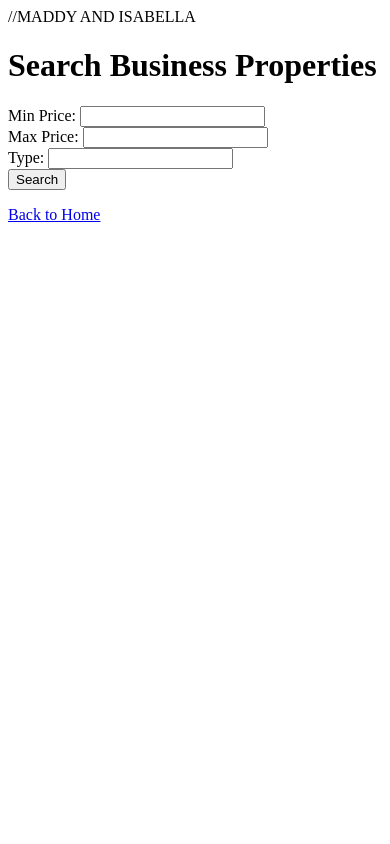
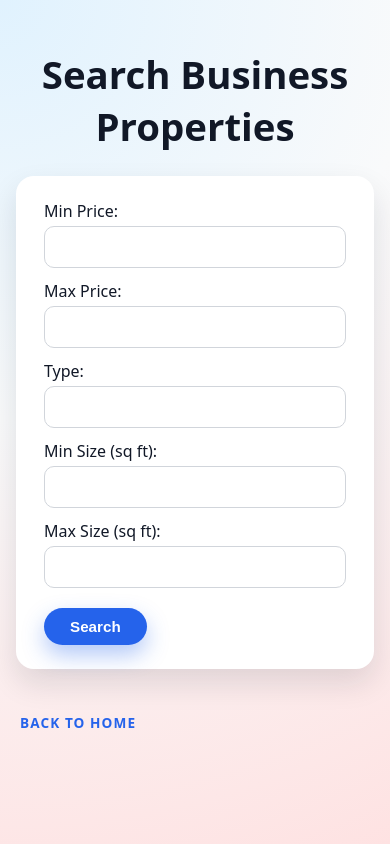
Before and after one commit to 427am/DB_Website, a PHP site: page /search_business.php in a window 390 px wide. Run offline with PHP 8.4, Linux system fonts and the light colour scheme.

Commit message:
Add files via upload

```diff
--- a/realestate_site/agents.php
+++ b/realestate_site/agents.php
@@ -3,6 +3,7 @@
 <html>
 <head>
     <title>Agents</title>
+    <link rel="stylesheet" href="style.css">
 </head>
 <body>
 
--- a/realestate_site/buyers.php
+++ b/realestate_site/buyers.php
@@ -3,6 +3,7 @@
 <html>
 <head>
     <title>Buyers</title>
+    <link rel="stylesheet" href="style.css">
 </head>
 <body>
 
--- a/realestate_site/db_connect.php
+++ b/realestate_site/db_connect.php
@@ -1,5 +1,3 @@
-//MADDY AND ISABELLA
-
 <?php
 
 $connection = new mysqli("127.0.0.1", "root", "", "realestate", 3306);
--- a/realestate_site/index.php
+++ b/realestate_site/index.php
@@ -5,7 +5,10 @@ ini_set('display_errors', 1);
 <?php include 'db_connect.php'; ?>
 <!DOCTYPE html>
 <html>
-<head><title>Real Estate MLS</title></head>
+<head>
+    <title>Real Estate MLS</title>
+    <link rel="stylesheet" href="style.css">
+</head>
 <body>
     <h1>Real Estate MLS</h1>
     <ul>
--- a/realestate_site/listings.php
+++ b/realestate_site/listings.php
@@ -3,6 +3,7 @@
 <html>
 <head>
     <title>Listings</title>
+    <link rel="stylesheet" href="style.css">
 </head>
 <body>
 
--- a/realestate_site/manual_query.php
+++ b/realestate_site/manual_query.php
@@ -3,6 +3,7 @@
 <html>
 <head>
     <title>Manual SQL Query</title>
+    <link rel="stylesheet" href="style.css">
 </head>
 <body>
 
--- a/realestate_site/search_business.php
+++ b/realestate_site/search_business.php
@@ -7,6 +7,7 @@ ini_set('display_errors', 1);
 <html>
 <head>
     <title>Search Business Properties</title>
+    <link rel="stylesheet" href="style.css">
 </head>
 <body>
 
@@ -16,6 +17,8 @@ ini_set('display_errors', 1);
     Min Price: <input type="number" name="min_price"><br>
     Max Price: <input type="number" name="max_price"><br>
     Type: <input type="text" name="type"><br>
+    Min Size (sq ft): <input type="number" name="min_size"><br>
+    Max Size (sq ft): <input type="number" name="max_size"><br>
     <input type="submit" value="Search">
 </form>
 
@@ -44,10 +47,30 @@ if (!empty($_GET)) {
         $sql .= " AND P.price <= $max";
     }
 
+    if ($_GET['min_size'] !== '' && $_GET['min_size'] !== null) {
+        $minSize = (int)$_GET['min_size'];
+        $sql .= " AND B.size >= $minSize";
+    }
+
+    if ($_GET['max_size'] !== '' && $_GET['max_size'] !== null) {
+        $maxSize = (int)$_GET['max_size'];
+        $sql .= " AND B.size <= $maxSize";
+    }
+
     if ($_GET['type'] !== '' && $_GET['type'] !== null) {
         $type = $connection->real_escape_string($_GET['type']);
         // exact match; you could also do LIKE '%$type%'
         $sql .= " AND B.type = '$type'";
+    }
+
+    if ($_GET['min_size'] !== '' && $_GET['min_size'] !== null) {
+        $minS = (int)$_GET['min_size'];
+        $sql .= " AND B.size >= $minS";
+    }
+
+    if ($_GET['max_size'] !== '' && $_GET['max_size'] !== null) {
+        $maxS = (int)$_GET['max_size'];
+        $sql .= " AND B.size <= $maxS";
     }
 
     $result = $connection->query($sql);
--- a/realestate_site/search_houses.php
+++ b/realestate_site/search_houses.php
@@ -7,6 +7,7 @@ ini_set('display_errors', 1);
 <html>
 <head>
     <title>Search Houses</title>
+    <link rel="stylesheet" href="style.css">
 </head>
 <body>
 
--- /dev/null
+++ b/realestate_site/style.css
@@ -0,0 +1,218 @@
+*,
+*::before,
+*::after {
+    box-sizing: border-box;
+}
+
+body {
+    margin: 0;
+    padding: 40px 16px;
+    font-family: system-ui, -apple-system, BlinkMacSystemFont, "Segoe UI", sans-serif;
+    min-height: 100vh;
+    background: radial-gradient(circle at top left, #e0f2fe 0, #f9fafb 45%, #fee2e2 100%);
+    background-attachment: fixed;
+    color: #111827;
+}
+
+body > * {
+    max-width: 960px;
+    margin-left: auto;
+    margin-right: auto;
+}
+body > p:first-of-type {
+    font-size: 0.85rem;
+    letter-spacing: 0.08em;
+    text-transform: uppercase;
+    color: #6b7280;
+    margin-top: 0;
+}
+
+/* heading */
+h1 {
+    text-align: center;
+    font-size: clamp(2.4rem, 3vw + 1rem, 3.1rem);
+    margin: 8px 0 8px;
+    color: #111827;
+}
+
+h2, h3 {
+    text-align: center;
+    color: #111827;
+}
+.page-subtitle {
+    text-align: center;
+    margin: 0 0 24px;
+    color: #4b5563;
+    font-size: 0.98rem;
+}
+
+/* home page navigation */
+ul {
+    list-style: none;
+    padding: 0;
+    margin: 24px auto 0;
+    max-width: 520px;
+}
+
+ul li {
+    margin-bottom: 16px;
+}
+
+/* main navigation links */
+ul li a {
+    display: block;
+    text-decoration: none;
+    background: #2563eb;
+    color: #ffffff;
+    padding: 12px 20px;
+    border-radius: 999px;
+    text-align: center;
+    font-weight: 600;
+    font-size: 1rem;
+    letter-spacing: 0.02em;
+    box-shadow: 0 12px 24px rgba(37, 99, 235, 0.25);
+    transition:
+        transform 0.15s ease,
+        box-shadow 0.15s ease,
+        background 0.15s ease,
+        letter-spacing 0.15s ease;
+}
+
+ul li a:hover {
+    background: #1d4ed8;
+    transform: translateY(-2px) scale(1.01);
+    letter-spacing: 0.05em;
+    box-shadow: 0 18px 30px rgba(37, 99, 235, 0.35);
+}
+
+table {
+    width: 100%;
+    border-collapse: collapse;
+    margin: 24px auto 32px;
+    background: #ffffff;
+    border-radius: 16px;
+    overflow: hidden;
+    box-shadow: 0 14px 30px rgba(15, 23, 42, 0.12);
+}
+
+th, td {
+    padding: 10px 12px;
+    text-align: left;
+    border-bottom: 1px solid #e5e7eb;
+    font-size: 0.95rem;
+}
+
+th {
+    background: linear-gradient(135deg, #2563eb, #0ea5e9);
+    color: #ffffff;
+    font-weight: 600;
+    white-space: nowrap;
+}
+
+tr:nth-child(even) td {
+    background-color: #f9fafb;
+}
+
+tbody tr:hover td {
+    background-color: #eef2ff;
+}
+
+td:first-child {
+    font-weight: 600;
+}
+
+form {
+    max-width: 640px;
+    margin: 24px auto;
+    padding: 24px 28px;
+    background: #ffffff;
+    border-radius: 18px;
+    box-shadow: 0 14px 30px rgba(15, 23, 42, 0.12);
+}
+
+form br {
+    line-height: 1.8;
+}
+
+input[type="number"],
+input[type="text"],
+textarea,
+select {
+    width: 100%;
+    padding: 10px 12px;
+    margin: 4px 0 12px;
+    border-radius: 10px;
+    border: 1px solid #d1d5db;
+    font-size: 0.95rem;
+    font-family: inherit;
+    transition: border-color 0.15s ease, box-shadow 0.15s ease, transform 0.1s ease;
+}
+
+input[type="number"]:focus,
+input[type="text"]:focus,
+textarea:focus,
+select:focus {
+    outline: none;
+    border-color: #2563eb;
+    box-shadow: 0 0 0 3px rgba(37, 99, 235, 0.18);
+    transform: translateY(-1px);
+}
+
+/* buttons */
+input[type="submit"],
+button {
+    display: inline-block;
+    background: #2563eb;
+    color: #ffffff;
+    border: none;
+    border-radius: 999px;
+    padding: 10px 26px;
+    font-size: 0.95rem;
+    font-weight: 600;
+    cursor: pointer;
+    margin-top: 8px;
+    transition:
+        background 0.15s ease,
+        transform 0.12s ease,
+        box-shadow 0.15s ease;
+    box-shadow: 0 10px 22px rgba(37, 99, 235, 0.35);
+}
+
+input[type="submit"]:hover,
+button:hover {
+    background: #1d4ed8;
+    transform: translateY(-2px);
+    box-shadow: 0 14px 26px rgba(37, 99, 235, 0.45);
+}
+
+/* back to home link */
+a[href="index.php"] {
+    display: inline-block;
+    margin: 20px 0 0 4px;
+    font-weight: 600;
+    color: #2563eb;
+    text-decoration: none;
+    position: relative;
+}
+
+a[href="index.php"]::after {
+    content: "";
+    position: absolute;
+    left: 0;
+    bottom: -2px;
+    width: 100%;
+    height: 2px;
+    background: linear-gradient(90deg, #2563eb, #0ea5e9);
+    transform-origin: left;
+    transform: scaleX(0);
+    transition: transform 0.15s ease;
+}
+
+a[href="index.php"]:hover::after {
+    transform: scaleX(1);
+}
+
+p {
+    line-height: 1.5;
+    font-size: 0.96rem;
+}
```
